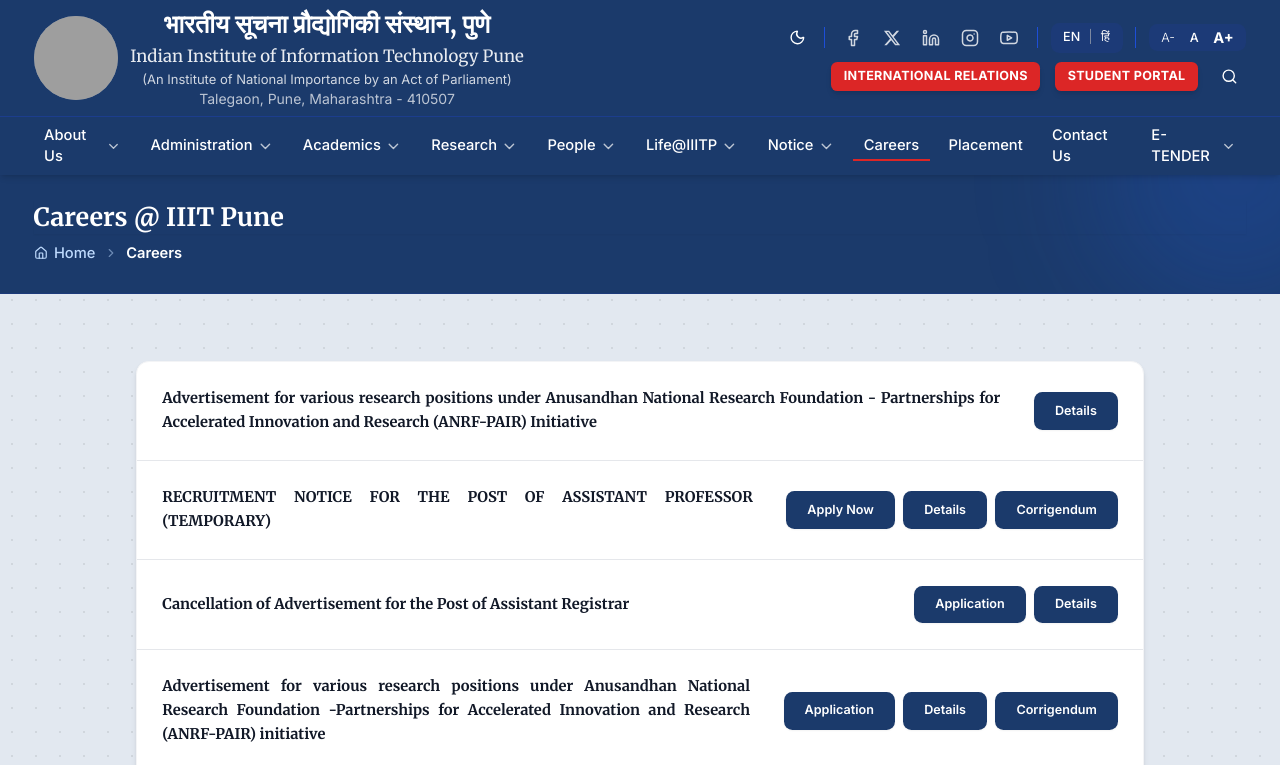
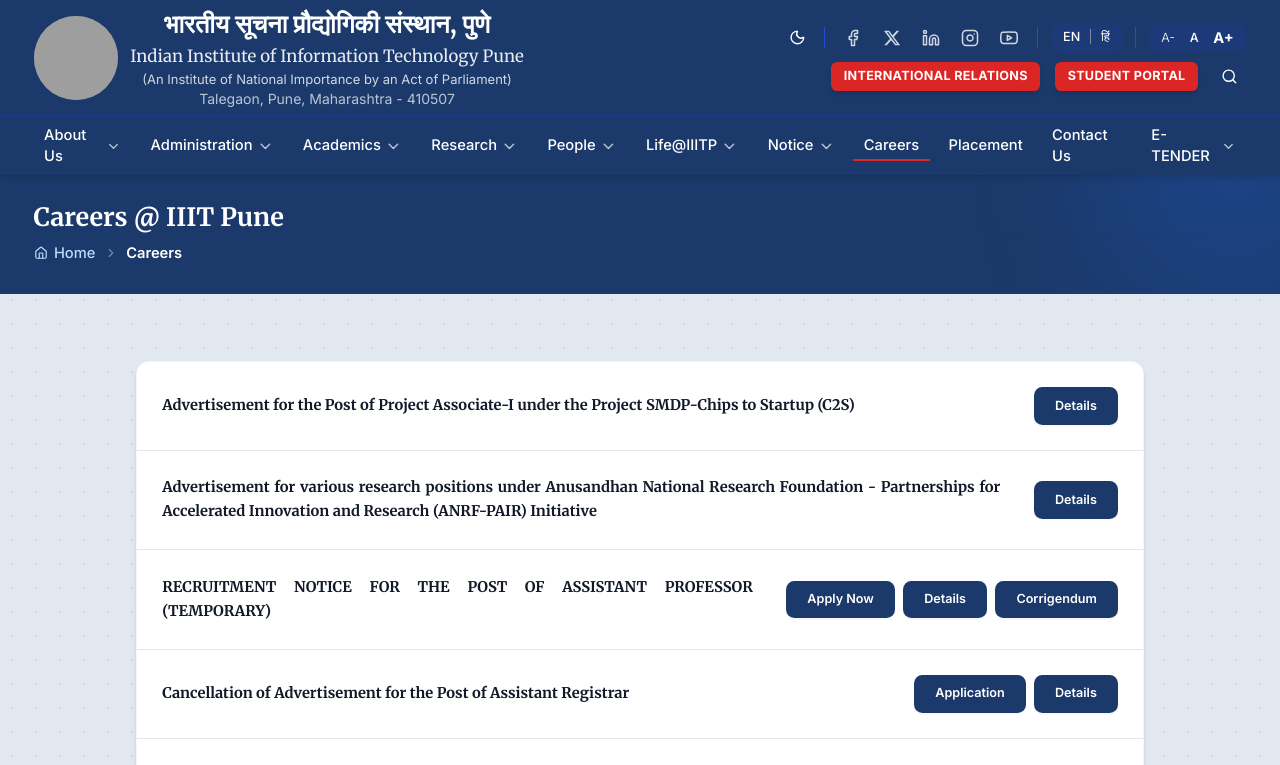
Before and after one commit to iiitp-official/website, a React (Vite) app: page /careers in a window 1280 px wide. Shown: the top 765 px of the page. Built offline with nearby package versions, Linux system fonts and the light colour scheme; grey boxes are pictures that could not be loaded.

Commit message:
Added a new Careers Advertisement

```diff
--- a/src/pages/CareersPage.jsx
+++ b/src/pages/CareersPage.jsx
@@ -3,6 +3,12 @@
 
 const CareersPage = () => {
   const jobs = [
+    {
+      title: "Advertisement for the Post of Project Associate-I under the Project SMDP-Chips to Startup (C2S)",
+      buttons: [
+        { label: "Details", file: "IIIT_Pune_Project_Associate_Advertisement.pdf" },
+      ]
+    },
     {
       title: "Advertisement for various research positions under Anusandhan National Research Foundation - Partnerships for Accelerated Innovation and Research (ANRF-PAIR) Initiative",
       buttons: [
```
Also changed, not shown: 1 other file (tests, documents, lock files or other folders).
